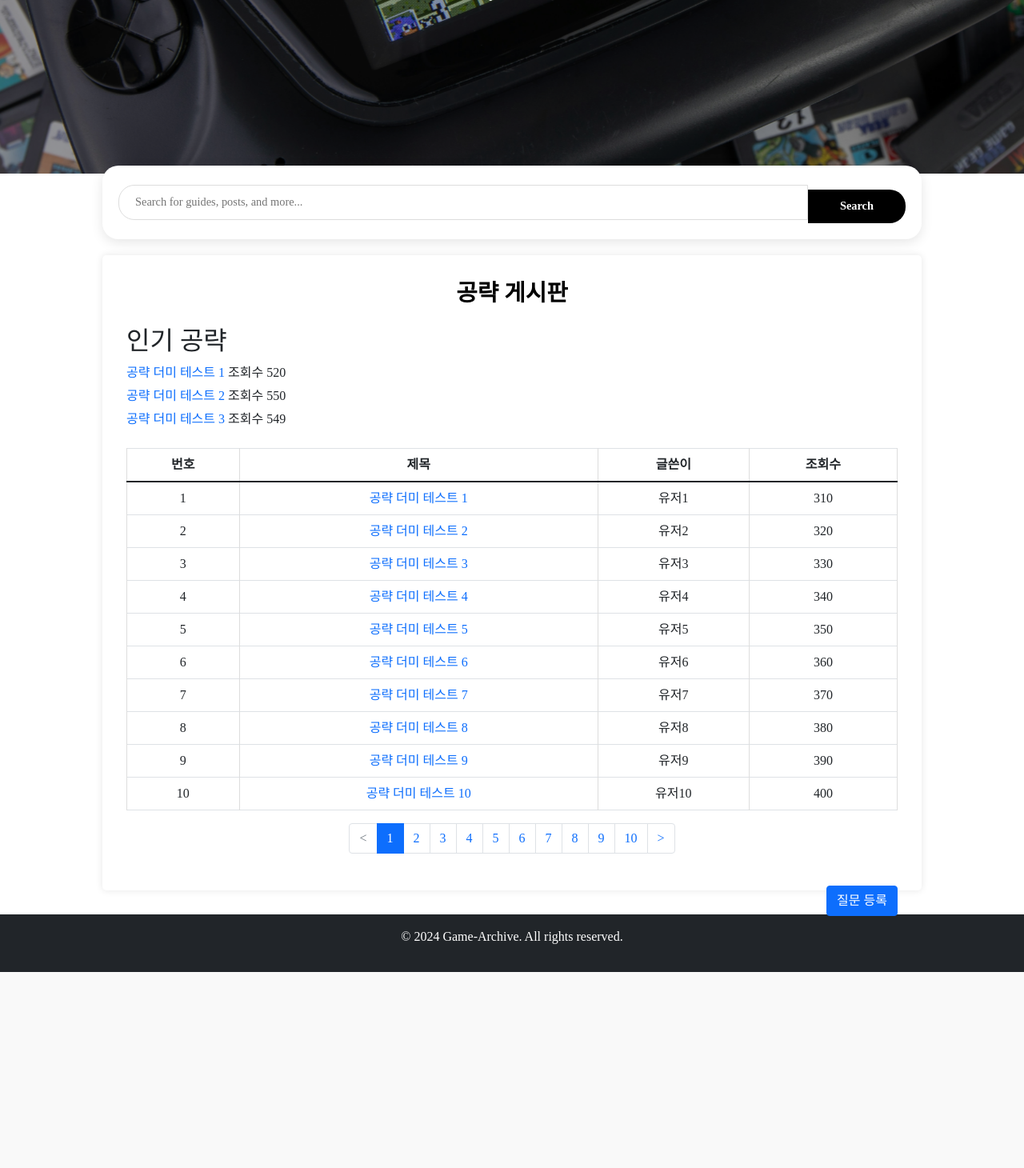
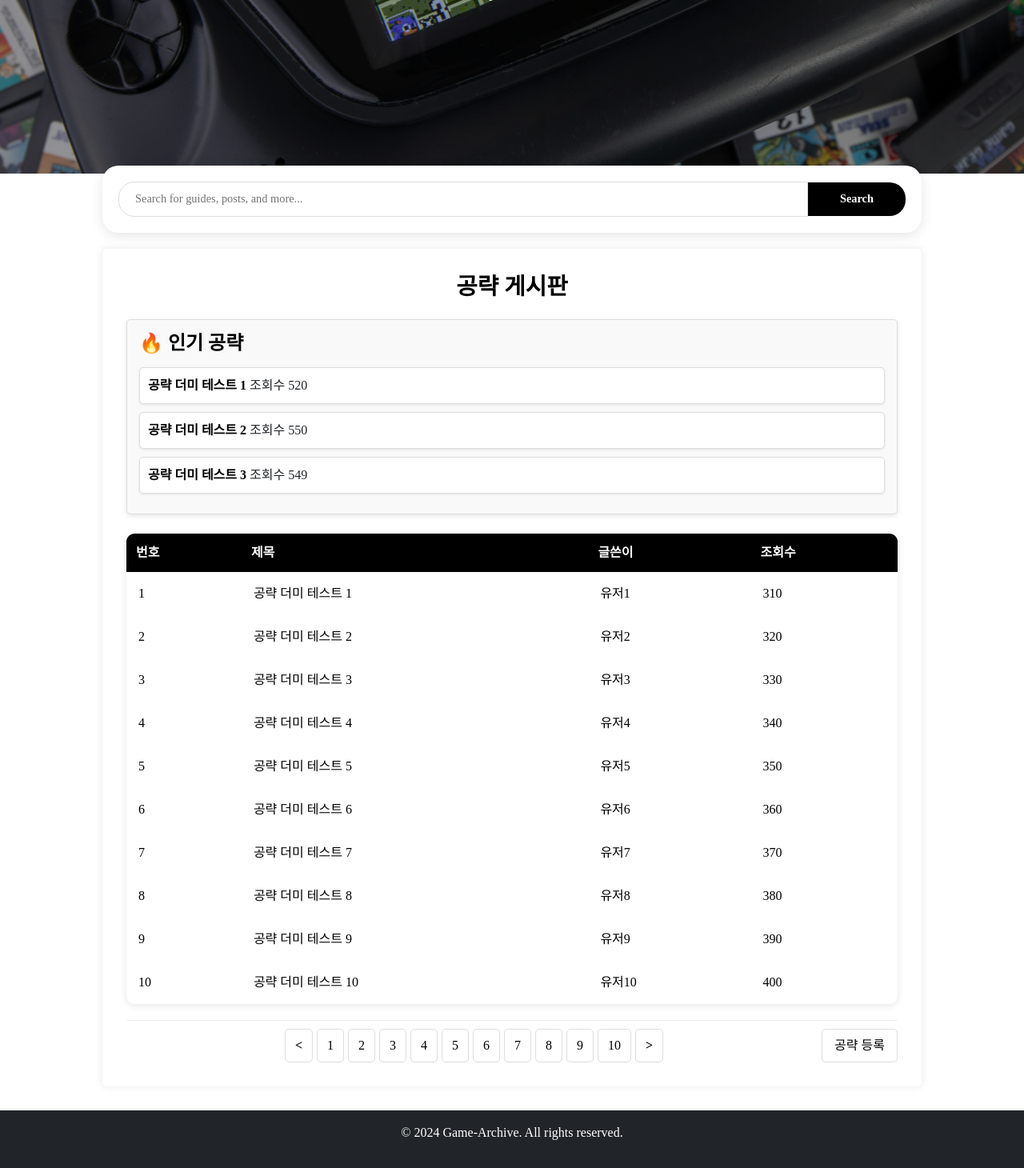
Before and after one commit to soju96/game-archive, a Flask app: page /ssm/ in a window 1280 px wide. Shown: the part 343-1803 px from the top of the page at 80% size. Before the commit the page ends 1558 px from the top, so only its background shows below. Run offline with Flask 3, Linux system fonts and the light colour scheme; some libraries are stand-ins or nearby versions; some web fonts are replaced.

Commit message:
Fix Guide.html CSS

```diff
--- a/app/static/css/ssm-css/ssm.css
+++ b/app/static/css/ssm-css/ssm.css
@@ -14,35 +14,163 @@
     margin-bottom: 20px;
 }
 
+/* 인기 공략 영역 */
 .popular-strategies {
-    margin-bottom: 20px;
+    margin-bottom: 30px;
+    padding: 15px;
+    background-color: #f9f9f9;
+    border: 1px solid #dddddd;
+    border-radius: 5px;
+    box-shadow: 0 2px 6px rgba(0, 0, 0, 0.1);
+}
+
+.popular-strategies h2 {
+    font-size: 1.5rem;
+    font-weight: bold;
+    color: #000000;
+    margin-bottom: 15px;
 }
 
 .popular-strategies ul {
     list-style: none;
     padding: 0;
+    margin: 0;
 }
 
 .popular-strategies ul li {
-    margin: 5px 0;
+    font-size: 1rem;
+    margin-bottom: 10px;
+    padding: 10px;
+    border: 1px solid #dddddd;
+    border-radius: 5px;
+    background-color: #ffffff;
+    box-shadow: 0 1px 3px rgba(0, 0, 0, 0.1);
+    transition: background-color 0.2s ease-in-out, box-shadow 0.2s ease-in-out;
 }
 
-table {
-    width: 100%;
-    border-collapse: collapse;
-    margin-top: 10px;
+.popular-strategies ul li:hover {
+    background-color: #f5f5f5;
+    box-shadow: 0 1px 5px rgba(0, 0, 0, 0.1);
 }
 
-table th, table td {
-    border: 1px solid #ddd;
-    padding: 10px;
-    text-align: center;
+.popular-strategies ul li a {
+    text-decoration: none;
+    color: #000000;
+    font-weight: bold;
 }
 
-table th {
-    background-color: #f4f4f4;
+/* 테이블 스타일 */
+.guide-table {
+    width: 100%;
+    border: none !important;
+    border-collapse: collapse;
+    margin-top: 20px;
+    font-size: 1rem;
+    background-color: #ffffff;
+    color: #000000;
+    border-radius: 10px;
+    overflow: hidden;
+    box-shadow: 0 2px 10px rgba(0, 0, 0, 0.1);
 }
 
+.guide-table tbody,
+.guide-table td,
+.guide-table tfoot,
+.guide-table th,
+.guide-table thead,
+.guide-table tr {
+    border: none !important;
+    border-width: 0 !important;
+}
+
+.guide-table th, .guide-table td {
+    border: none !important;
+    padding: 15px;
+    text-align: left;
+    border-right: 1px solid #eeeeee;
+}
+
+.guide-table thead th {
+    text-align: left;
+    background-color: #000000;
+    font-weight: bold;
+    padding: 12px;
+    border-bottom: 2px solid #dddddd;
+    color: #ffffff;
+}
+
+.guide-table tbody tr {
+    border-bottom: 1px solid #dddddd;
+    transition: background-color 0.2s ease-in-out;
+}
+
+.guide-table tbody tr:hover {
+    background-color: #d6d6d6;
+    font-weight: bold;
+}
+
+.guide-table td a {
+    text-decoration: none;
+    color: #000000;
+}
+
+.guide-footer {
+    display: flex;
+    justify-content: space-between;
+    align-items: center;
+    margin-top: 20px;
+    padding-top: 10px;
+    border-top: 1px solid #eeeeee;
+}
+
+/* 페이지네이션 */
+.guide-pagination {
+    display: flex;
+    justify-content: center;
+    gap: 5px;
+    flex-grow: 1;
+}
+
+.guide-pagination a {
+    padding: 8px 12px;
+    text-decoration: none;
+    color: #000000;
+    border: 1px solid #dddddd;
+    border-radius: 5px;
+    transition: background-color 0.2s ease-in-out, transform 0.2s ease-in-out;
+}
+
+.guide-pagination a:hover {
+    background-color: #f8f8f8;
+    transform: translateY(-1px);
+}
+
+.guide-pagination .prev,
+.guide-pagination .next {
+    font-weight: bold;
+}
+
+
+.guide-button {
+    background-color: #ffffff;
+    color: #000000;
+    border: 1px solid #dddddd;
+    padding: 8px 15px;
+    border-radius: 5px;
+    font-size: 1rem;
+    cursor: pointer;
+    transition: background-color 0.2s ease-in-out, box-shadow 0.2s ease-in-out;
+    margin-left: auto; /* 오른쪽 정렬 */
+}
+
+.guide-button:hover {
+    background-color: #f8f8f8;
+    box-shadow: 0 2px 6px rgba(0, 0, 0, 0.1);
+    color: #000000;
+}
+
+
+/*  상세보기 페이지 */
 .question-detail {
     margin: 20px auto;
     padding: 20px;
@@ -66,17 +194,3 @@ textarea {
     margin-top: 10px;
     padding: 10px;
 }
-
-button {
-    margin-top: 10px;
-    padding: 10px 20px;
-    background-color: #007bff;
-    color: #fff;
-    border: none;
-    border-radius: 5px;
-    cursor: pointer;
-}
-
-button:hover {
-    background-color: #0056b3;
-}
--- a/app/templates/ssm/index.html
+++ b/app/templates/ssm/index.html
@@ -11,20 +11,20 @@
     <div class="guide-container">
         <h1 class="mb-4">공략 게시판</h1>
         <div class="popular-strategies mb-4">
-            <h2>인기 공략</h2>
+            <h2>🔥 인기 공략</h2>
             <ul class="list-unstyled">
                 <li><a href="/ssm/question/1">공략 더미 테스트 1</a> 조회수 520</li>
                 <li><a href="/ssm/question/2">공략 더미 테스트 2</a> 조회수 550</li>
                 <li><a href="/ssm/question/3">공략 더미 테스트 3</a> 조회수 549</li>
             </ul>
         </div>
-        <table class="table table-bordered">
+        <table class="guide-table">
             <thead class="thead-light">
                 <tr>
-                    <th>번호</th>
-                    <th>제목</th>
-                    <th>글쓴이</th>
-                    <th>조회수</th>
+                    <th scope="col">번호</th>
+                    <th scope="col">제목</th>
+                    <th scope="col">글쓴이</th>
+                    <th scope="col">조회수</th>
                 </tr>
             </thead>
             <tbody>
@@ -40,26 +40,22 @@
         </table>
 
         <!-- 페이지 네비게이션 -->
-        <nav aria-label="Page navigation">
-            <ul class="pagination justify-content-center">
-                <li class="page-item {% if current_page == 1 %}disabled{% endif %}">
-                    <a class="page-link" href="{{ url_for('ssm.index', page=current_page - 1) }}" aria-label="Previous">
-                        <span aria-hidden="true">&lt;</span>
-                    </a>
-                </li>
+        <div class="guide-footer">
+            <div class="guide-pagination">
+                <!-- 이전 페이지 -->
+                <a href="{{ url_for('ssm.index', page=current_page - 1) }}" class="prev {% if current_page == 1 %}disabled{% endif %}">&lt;</a>
+                <!-- 페이지 번호 -->
                 {% for page_num in range(1, total_pages + 1) %}
-                <li class="page-item {% if page_num == current_page %}active{% endif %}">
-                    <a class="page-link" href="{{ url_for('ssm.index', page=page_num) }}">{{ page_num }}</a>
-                </li>
+                <a href="{{ url_for('ssm.index', page=page_num) }}" class="{% if page_num == current_page %}active{% endif %}">
+                    {{ page_num }}
+                </a>
                 {% endfor %}
-                <li class="page-item {% if current_page == total_pages %}disabled{% endif %}">
-                    <a class="page-link" href="{{ url_for('ssm.index', page=current_page + 1) }}" aria-label="Next">
-                        <span aria-hidden="true">&gt;</span>
-                    </a>
-                </li>
-            </ul>
-            <a href="{{ url_for('ssm.submit_question') }}" class="btn btn-primary mt-4 float-end">질문 등록</a>
-        </nav>
+                <!-- 다음 페이지 -->
+                <a href="{{ url_for('ssm.index', page=current_page + 1) }}" class="next {% if current_page == total_pages %}disabled{% endif %}">&gt;</a>
+            </div>
+            <a href="{{ url_for('ssm.submit_question') }}" class="guide-button">공략 등록</a>
+        </div>
+
     </div>
 </div>
 {% endblock %}
```
